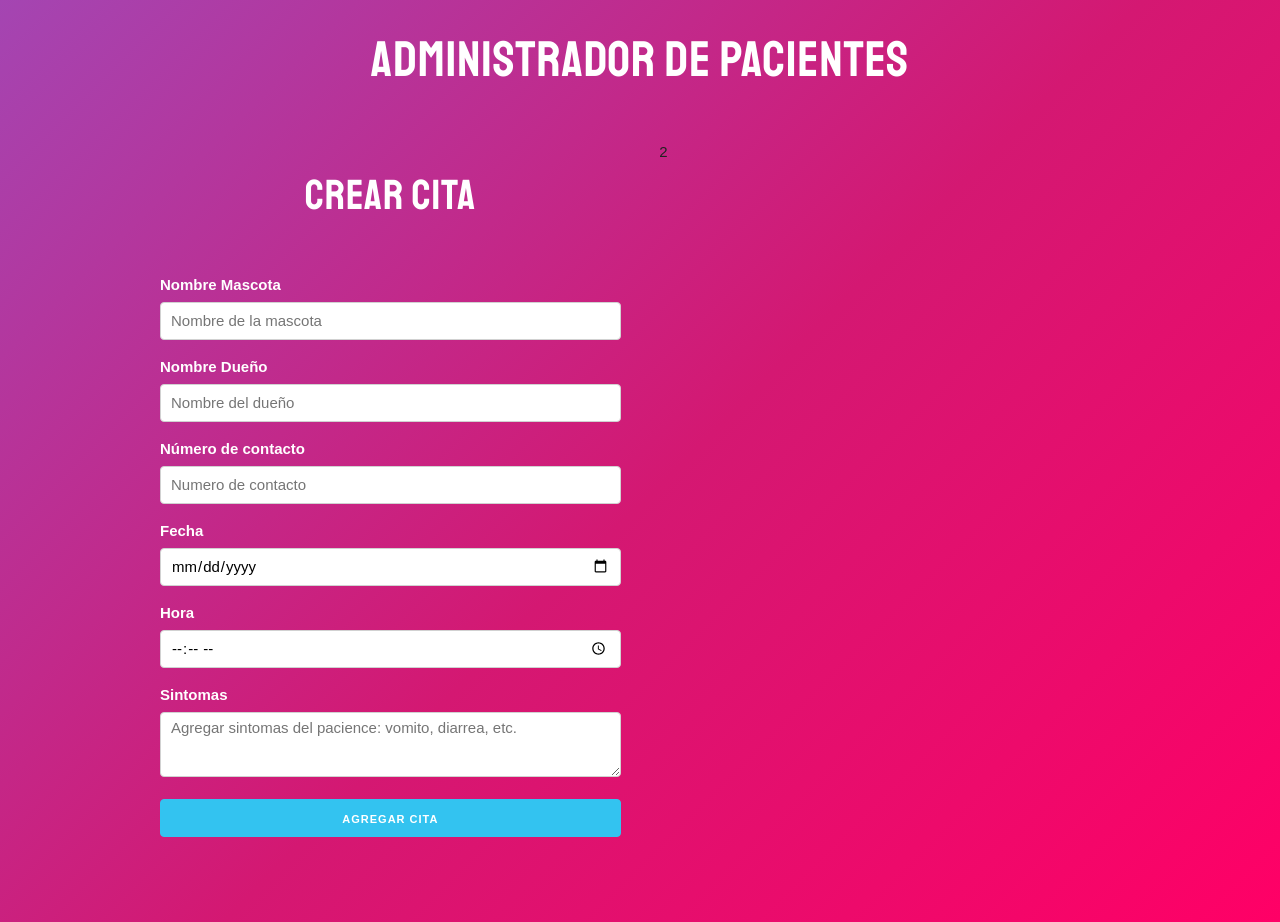
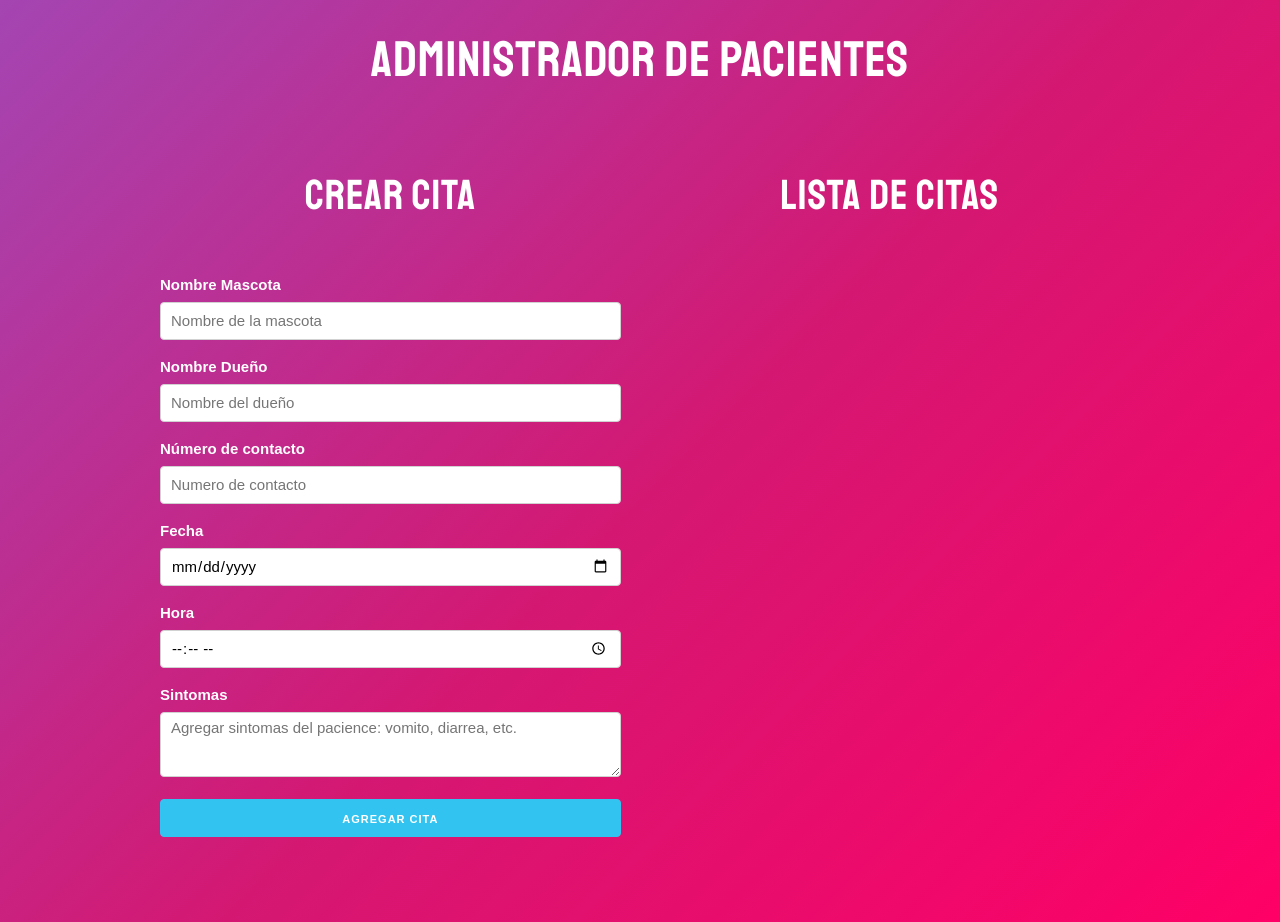
Before and after one commit to Lexxus-Cris/PROYECTO-administrador-de-pacientes, a React (Create React App) app: page / in a window 1280 px wide. Built offline with nearby package versions, Linux system fonts and the light colour scheme.

Commit message:
Se crea el componente DateItem el cual mostrara las citas que se han creado, y este componente se implementara en App.js

```diff
--- a/src/App.js
+++ b/src/App.js
@@ -1,6 +1,7 @@
 import React, { Fragment, useState } from 'react'
 
 import Formulario from './components/Formulario.jsx';
+import DateItem from './components/DateItem.jsx';
 
 function App() {
 
@@ -25,7 +26,13 @@ function App() {
             />
           </div>
           <div className="one-half column">
-            2
+            <h2>Lista de citas</h2>
+            {saveCitas.map(cita => (
+              <DateItem
+                key={cita.id}
+                cita={cita}
+              />
+            ))}
           </div>
         </div>
       </div>
```
